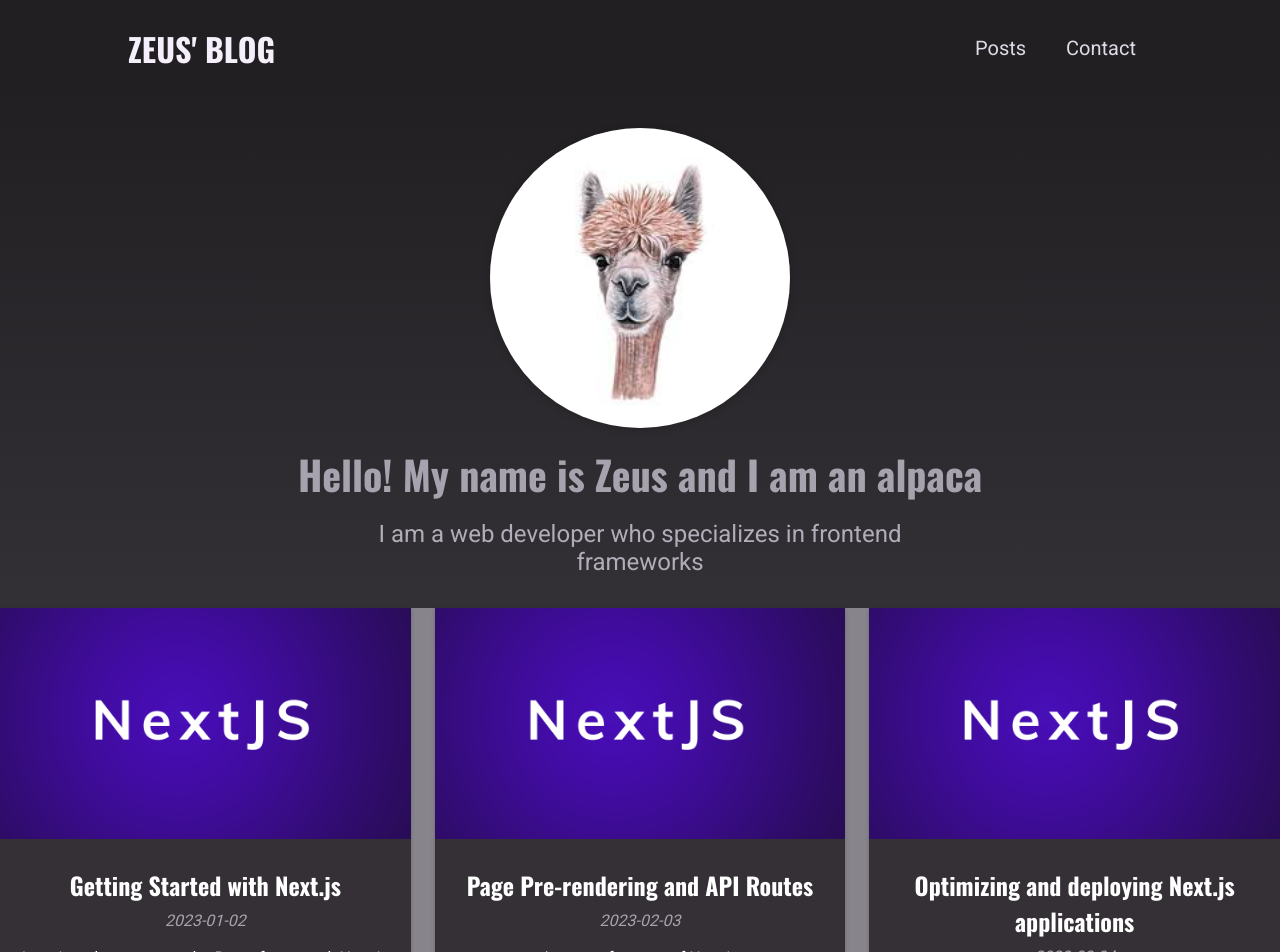
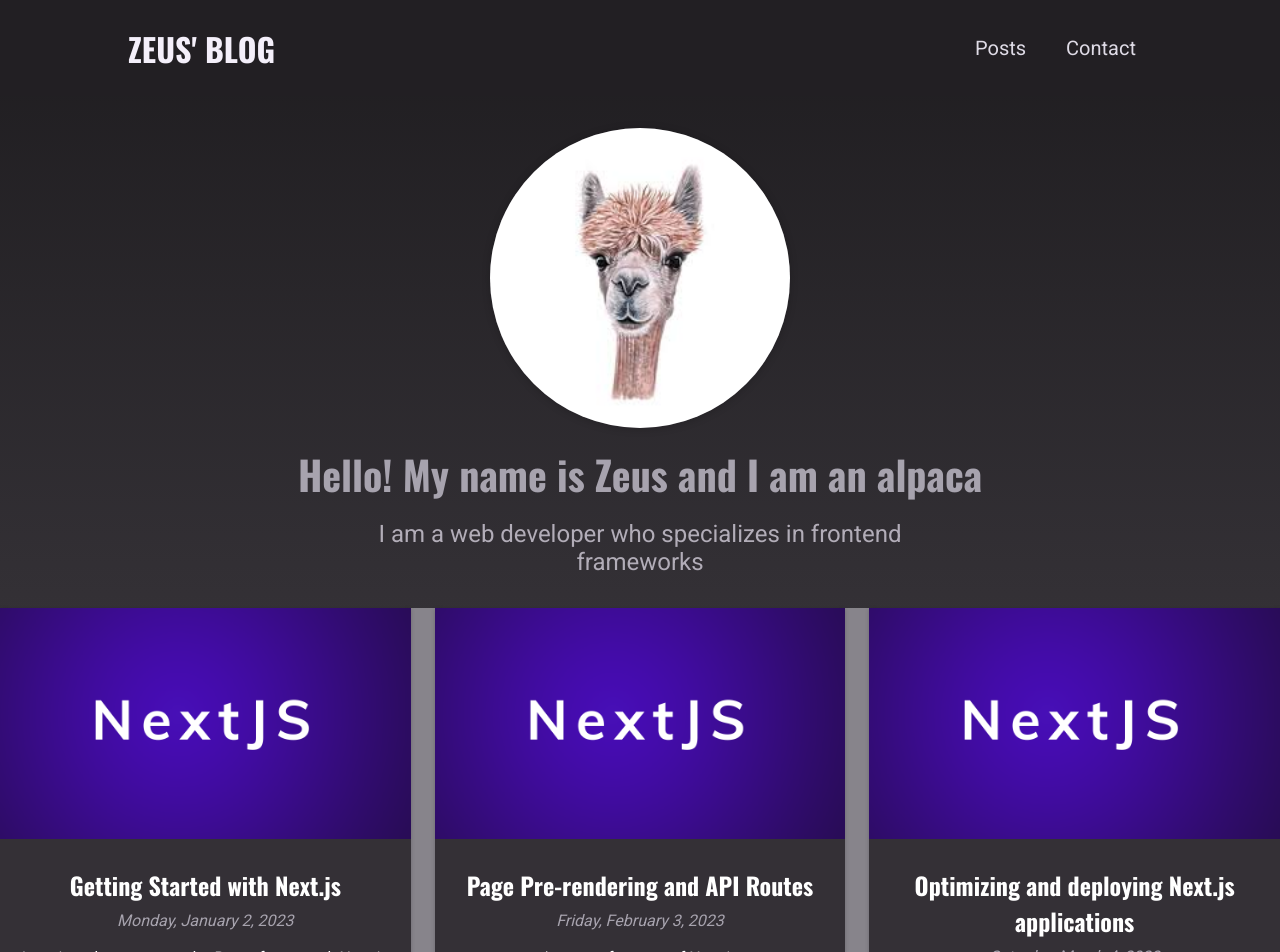
Before and after one commit to LubaGmail/next-core-blog, a Next.js app: page / in a window 1280 px wide. Shown: the top 952 px of the page. Built offline with nearby package versions, Linux system fonts and the light colour scheme.

Commit message:
format date to en-US

```diff
--- a/components/home/featured-posts.js
+++ b/components/home/featured-posts.js
@@ -2,7 +2,6 @@ import Head from 'next/head'
 import Image from 'next/image'
 
 import DUMMY_POSTS from '../../data/dummy-posts'
-import styles from './featured-posts.module.css'
 import PostsGrid from '../posts/posts-grid'
 
 const FeaturedPosts = () => {
--- a/components/posts/post-item.js
+++ b/components/posts/post-item.js
@@ -8,6 +8,9 @@ const PostItem = ({post}) => {
     const { slug, title, image, excerpt, date } = post
     const imagePath = `/images/posts/${slug}/${image}`
     const linkPath = `posts/${slug}`
+
+    const options = { weekday: 'long', year: 'numeric', month: 'long', day: 'numeric' };
+    const formatedDate = new Date(date).toLocaleDateString('en-US', options)
 
     return (
         <>
@@ -24,7 +27,7 @@ const PostItem = ({post}) => {
                     </div>
                     <div className={styles.content}>
                         <h3>{title}</h3>
-                        <time>{date}</time>
+                        <time>{formatedDate}</time>
                         <p>{excerpt}</p>
                     </div>
                 </Link>
--- a/components/posts/posts-grid.js
+++ b/components/posts/posts-grid.js
@@ -10,7 +10,7 @@ const PostsGrid = ({posts}) => {
             <ul className={styles.grid}>
                 {
                     posts.map((el, i) => (
-                    <PostItem key={i} post={el} />
+                        <PostItem key={i} post={el} />
                     ))
                 }
             </ul>
```
Also changed, not shown: pages/posts/[slug].js (+6 -1 lines), components/home/featured-posts.module.css (deleted).
